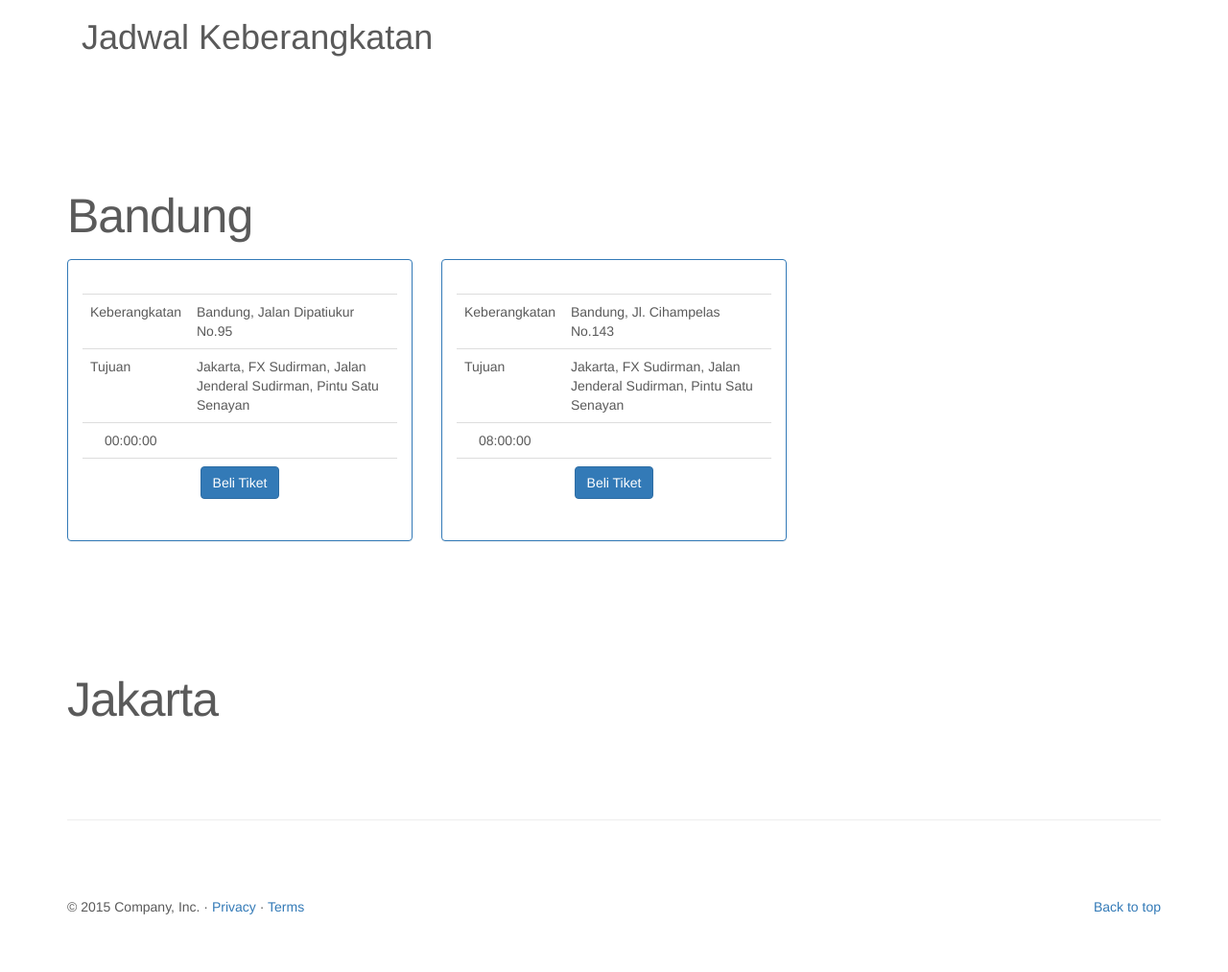
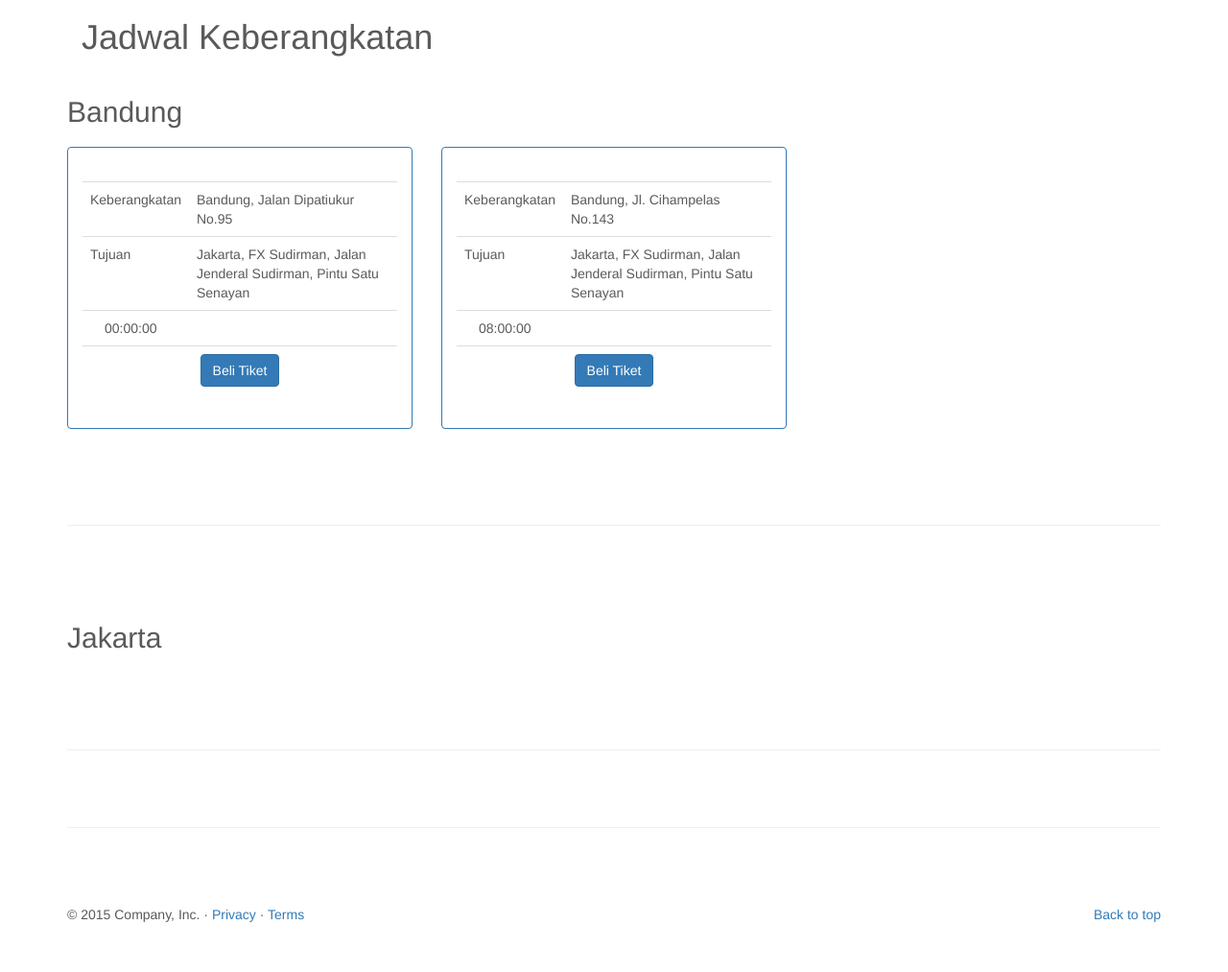
Before and after one commit to Ferly5712/ATOL, a PHP site: page /jadwal.php in a window 1280 px wide. Shown: the part 51-1064 px from the top of the page at 96% size. Before the commit the page ends 1004 px from the top, so only its background shows below. Run offline with PHP 8.4, Linux system fonts and the light colour scheme; data comes from the database, SQL or seed files in the repository; some libraries are stand-ins or nearby versions.

Commit message:
- jadwal

```diff
--- a/jadwal.php
+++ b/jadwal.php
@@ -57,7 +57,7 @@
 
       <div class="row featurette">
         <div class="col-md-12">
-          <h2 class="featurette-heading"><?php echo $data[kota]?> <span class="text-muted"></span></h2>
+          <h2><?php echo $data[kota]?> <span class="text-muted"></span></h2>
           <p class="lead">
             <div class="row">
               <?php
@@ -110,6 +110,7 @@
         </div>
 
       </div>
+      <hr class="featurette-divider">
       <?php } ?>
 
 
```
